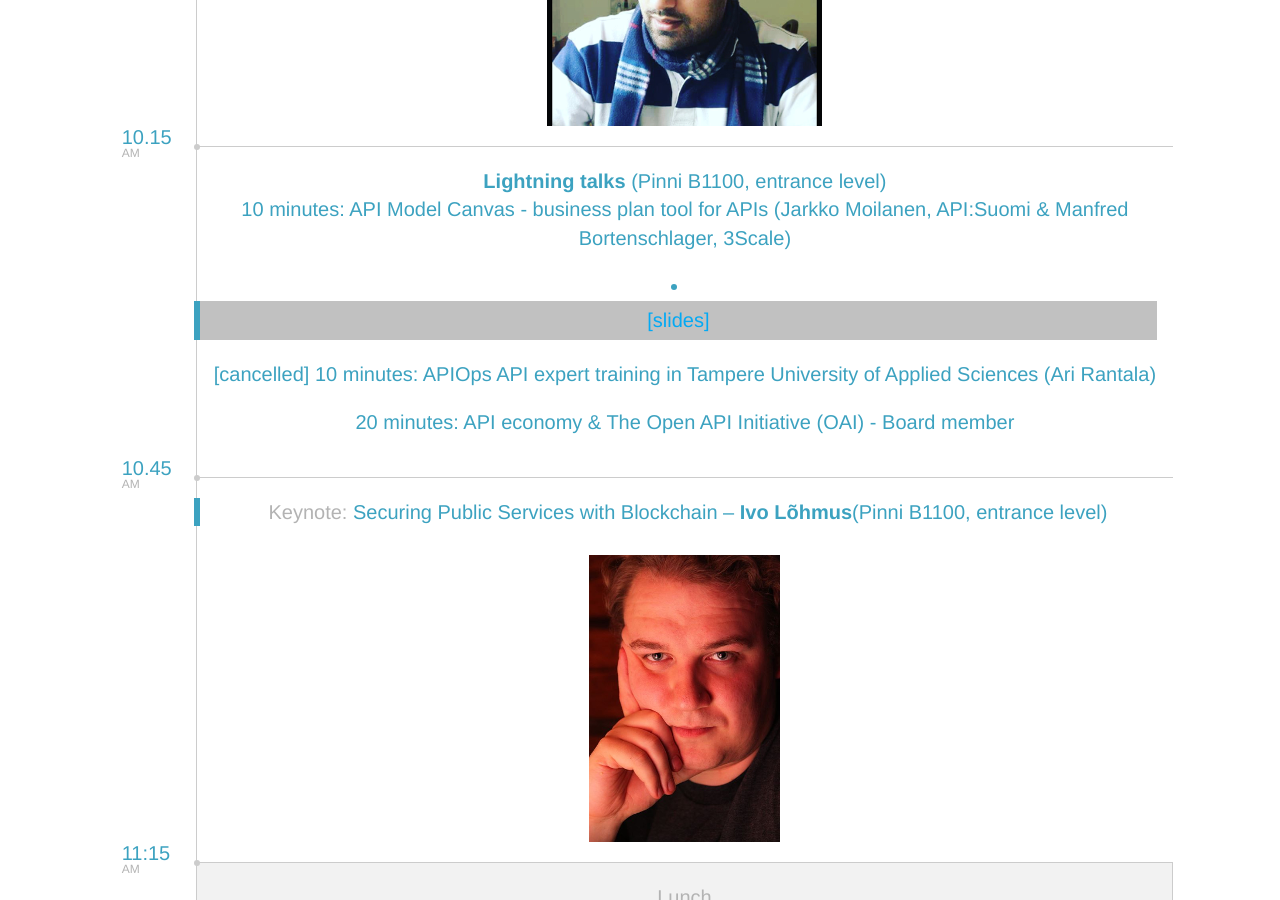
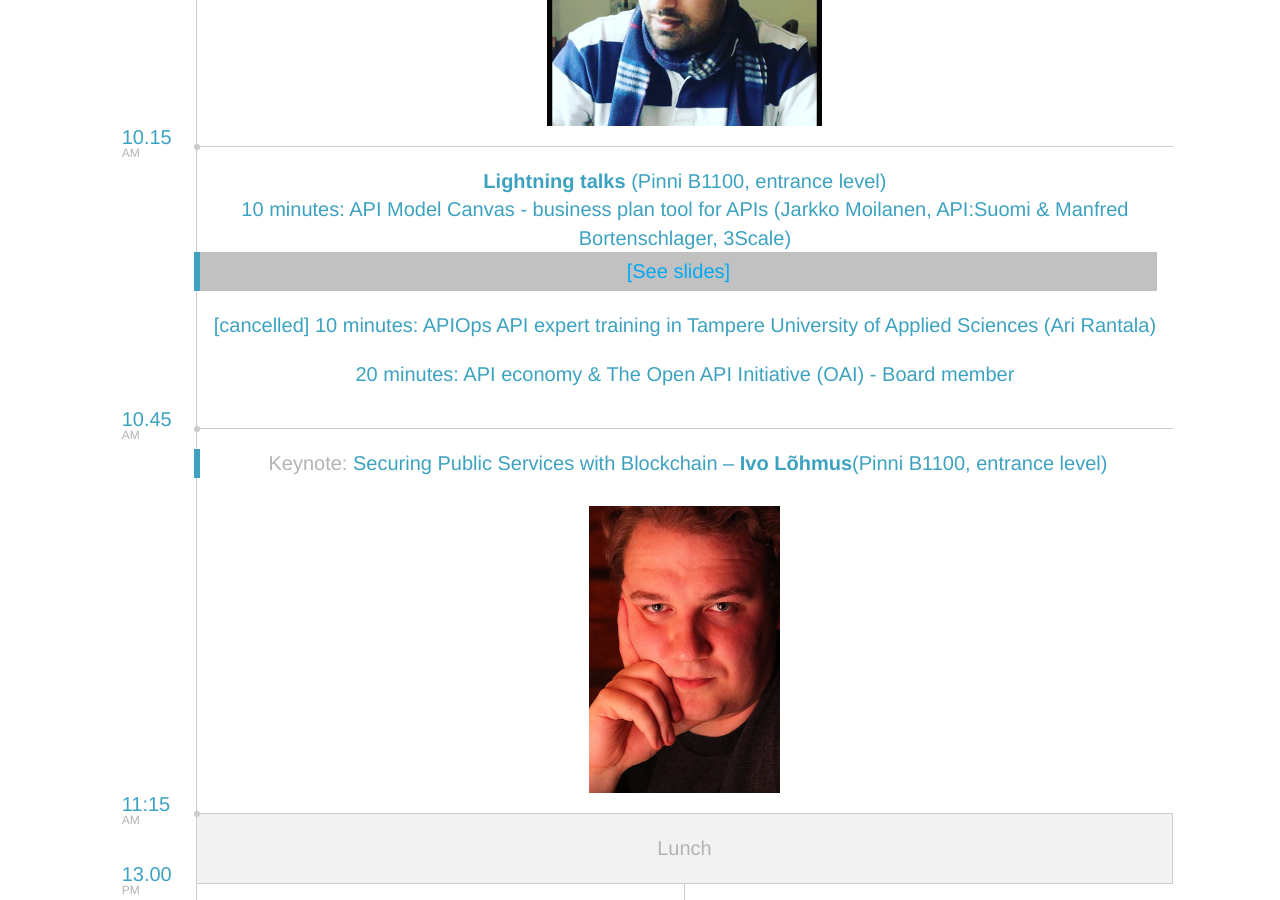
Before and after one commit to apidaysnordic/apidaysnordic.github.io, a Jekyll site: the page built from programme/index.md, in a window 1280 px wide and 900 px high, scrolled down 3874 px. Built offline with Jekyll 4.4.1, drawn with Linux system fonts in a browser that asks for light colours; some web fonts are replaced; comment, search, counter and statistics services are not loaded.

Commit message:
Update programme.html

```diff
--- a/_layouts/programme.html
+++ b/_layouts/programme.html
@@ -431,7 +431,7 @@
                     <div class="col-md-11 entry entry-first entry-keynote">
                         <strong>Lightning talks</strong> (Pinni B1100, entrance level)<br/>
 			<p>10 minutes: API Model Canvas - business plan tool for APIs (Jarkko Moilanen, API:Suomi & Manfred Bortenschlager, 3Scale)
-			<li><a href="https://speakerdeck.com/kyyberi/lightning-talk-api-model-canvas-business-plan-tool-for-apis" style="background-color:#c1c1c1;color:#03a9f4; padding:5px;" target="top">[slides]</a></li>
+			<span><a href="https://speakerdeck.com/kyyberi/lightning-talk-api-model-canvas-business-plan-tool-for-apis" style="background-color:#c1c1c1;color:#03a9f4; padding:5px;" target="top">[See slides]</a></span>
 			</p>
 			<p>[cancelled] 10 minutes: APIOps API expert training in Tampere University of Applied Sciences (Ari Rantala)</p>
 			<p>20 minutes: API economy & The Open API Initiative (OAI) - Board member</p>
```
